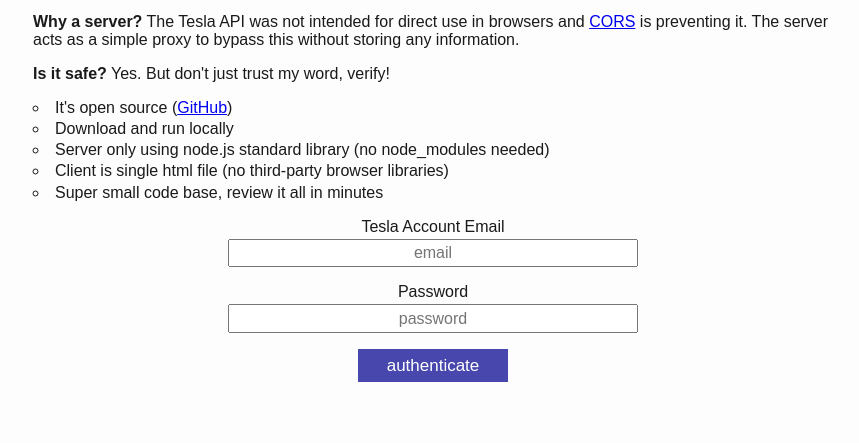
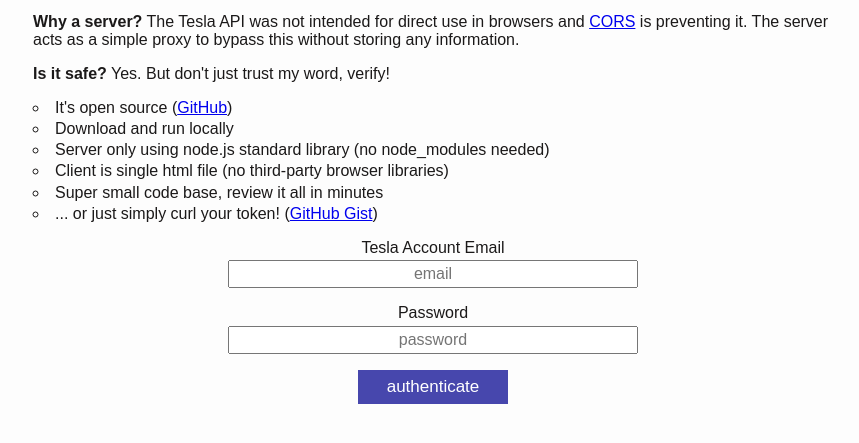
Before and after one commit to fredli74/fetch-tesla-token, a website: page index.html in a window 1280 px wide. Shown: the part 101-544 px from the top of the page, without its empty margins (207-1066 px from the left). Drawn offline with Linux system fonts and the light colour scheme.

Commit message:
Adding information on how to curl a token

```diff
--- a/index.html
+++ b/index.html
@@ -7,7 +7,7 @@
 </head>
 
 <style>
-		body {
+	body {
 		font: 200 1em sans-serif;
 		color: #1b1919;
 		background-color: #fdfdfd;
@@ -99,6 +99,7 @@
 			<li>Server only using node.js standard library (no node_modules needed)</li>
 			<li>Client is single html file (no third-party browser libraries)</li>
 			<li>Super small code base, review it all in minutes</li>
+			<li>... or just simply curl your token! (<a href="https://gist.github.com/fredli74/67b9f4a72705dd0644e0eeadc6e4c91f">GitHub Gist</a>)</li>
 		</ul>
 	</p>
 
```
Also changed, not shown: README.md.
